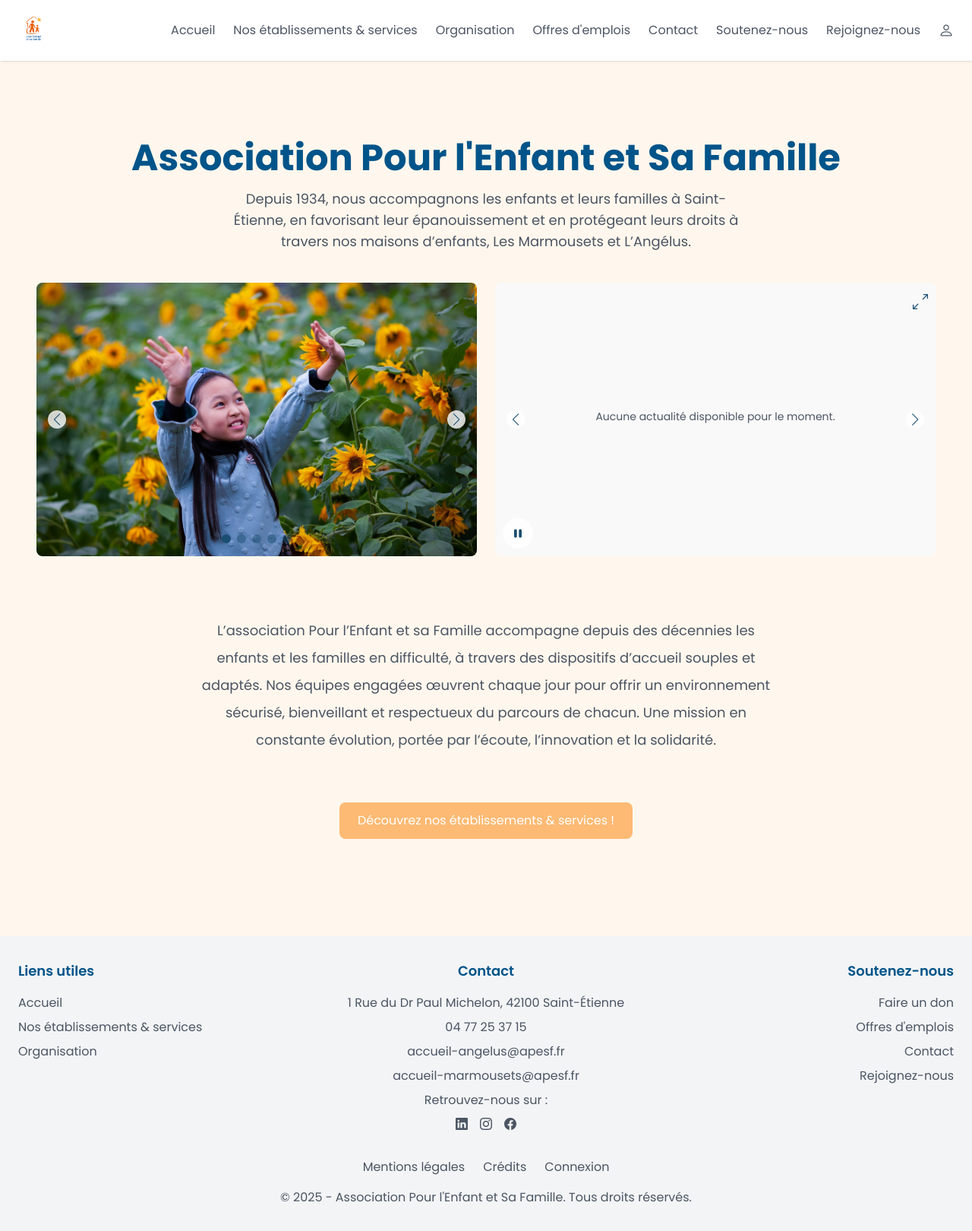
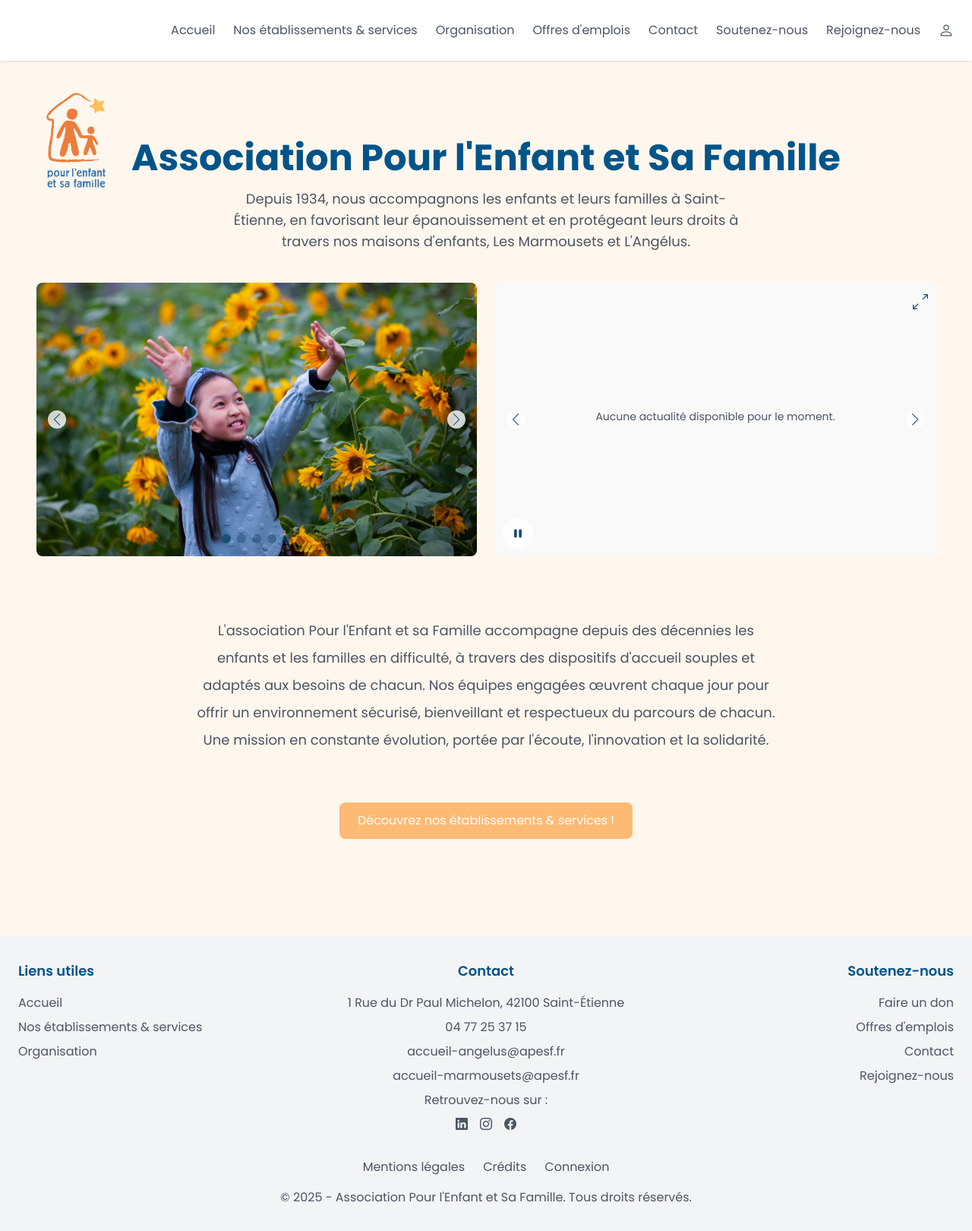
Before and after one commit to Potaaaaaaaaaaaato/apesf_site, a Django app: page / in a window 1280 px wide. Shown: the whole page at 76% size. Run offline with Django 4.2, Linux system fonts and the light colour scheme; data that the repository does not hold is empty; some libraries are stand-ins or nearby versions; grey boxes are pictures that could not be loaded.

Commit message:
fix: Correct meta description and alt text in accueil.html; update logo positioning in base.html; adjust dynamic flower styles

```diff
--- a/apesf/templates/accueil.html
+++ b/apesf/templates/accueil.html
@@ -3,7 +3,7 @@
 {% load tz %}
 {% block title %}Accueil{% endblock %}
 {% block extra_head %}
-    <meta name="description" content="Association Pour l'Enfant et Sa Famille, à Saint-Étienne depuis 1934. Nous accompagnons les enfants et leurs familles via nos maisons d’enfants, Les Marmousets et L’Angélus.">
+    <meta name="description" content="Association Pour l'Enfant et Sa Famille, à Saint-Étienne depuis 1934. Nous accompagnons les enfants et leurs familles via nos maisons d'enfants, Les Marmousets et L'Angélus.">
     <meta name="keywords" content="APESF, association, enfants, familles, Saint-Étienne, Marmousets, Angélus, protection enfance, accompagnement">
     <meta name="robots" content="index, follow">
     <meta name="author" content="Association Pour l'Enfant et Sa Famille">
@@ -18,8 +18,27 @@
     <link rel="stylesheet" href="https://cdn.jsdelivr.net/npm/bootstrap-icons@1.10.5/font/bootstrap-icons.css">
 {% endblock %}
 {% block content %}
-    <!-- Style personnalisé pour les carrousels, le modal et le bouton de pause -->
+    <!-- Style personnalisé pour les carrousels, le modal, le bouton de pause et le logo -->
     <style>
+        /* Style pour le logo de l'association (exclusif à la page d'accueil) */
+        .association-logo {
+            position: absolute;
+            top: 20px;
+            left: 20px;
+            z-index: 6;
+            pointer-events: none;
+            opacity: 0.8;
+            width: 150px;
+            height: auto;
+            transition: opacity 0.3s ease;
+        }
+
+        @media (max-width: 768px) {
+            .association-logo {
+                display: none; /* Masquer le logo sur mobile */
+            }
+        }
+
         /* Conteneurs des carrousels */
         .carousel-container, .news-carousel {
             position: relative;
@@ -332,6 +351,9 @@
         }
     </style>
 
+    <!-- Logo de l'association (exclusif à la page d'accueil) -->
+    <img src="{% static 'images/logo.png' %}" alt="Logo APESF" class="association-logo">
+
     <!-- Hero Section -->
     <section class="py-2 text-center">
         <div class="container mx-auto px-6">
@@ -339,7 +361,7 @@
                 Association Pour l'Enfant et Sa Famille
             </h1>
             <p class="text-lg text-neutral-600 mb-8 max-w-2xl mx-auto">
-                Depuis 1934, nous accompagnons les enfants et leurs familles à Saint-Étienne, en favorisant leur épanouissement et en protégeant leurs droits à travers nos maisons d’enfants, Les Marmousets et L’Angélus.
+                Depuis 1934, nous accompagnons les enfants et leurs familles à Saint-Étienne, en favorisant leur épanouissement et en protégeant leurs droits à travers nos maisons d'enfants, Les Marmousets et L'Angélus.
             </p>
         </div>
     </section>
@@ -370,7 +392,7 @@
                                 <img src="{% static 'images/carousel-image-3.jpg' %}" alt="Les Marmousets">
                             </div>
                             <div class="swiper-slide">
-                                <img src="{% static 'images/carousel-image-4.jpg' %}" alt="L’Angélus">
+                                <img src="{% static 'images/carousel-image-4.jpg' %}" alt="L'Angélus">
                             </div>
                             <div class="swiper-slide">
                                 <img src="{% static 'images/carousel-image-5.jpg' %}" alt="Soutien éducatif">
@@ -452,9 +474,9 @@
     <section class="py-8 text-center">
         <div class="container mx-auto px-6">
             <p class="text-lg text-neutral-600 leading-loose max-w-3xl mx-auto">
-                L’association Pour l’Enfant et sa Famille accompagne depuis des décennies les enfants et les familles en difficulté, à travers des dispositifs d’accueil souples et adaptés.
+                L'association Pour l'Enfant et sa Famille accompagne depuis des décennies les enfants et les familles en difficulté, à travers des dispositifs d'accueil souples et adaptés aux besoins de chacun.
                 Nos équipes engagées œuvrent chaque jour pour offrir un environnement sécurisé, bienveillant et respectueux du parcours de chacun.
-                Une mission en constante évolution, portée par l’écoute, l’innovation et la solidarité.
+                Une mission en constante évolution, portée par l'écoute, l'innovation et la solidarité.
             </p>
         </div>
     </section>
--- a/apesf/templates/base.html
+++ b/apesf/templates/base.html
@@ -39,6 +39,7 @@
             overflow: visible;
             margin: 0;
             padding: 0;
+            position: relative; /* Nécessaire pour le positionnement absolu des fleurs */
         }
 
         /* Ajuster le main pour éviter chevauchement avec la navbar */
@@ -92,29 +93,28 @@
         /* STYLES POUR LES FLEURS DYNAMIQUES */
         /* ======================== */
         .dynamic-flower {
-            position: fixed;
+            position: absolute; /* Changé de fixed à absolute */
             z-index: 5;
             pointer-events: none;
             opacity: 0.7;
             transition: opacity 0.3s ease;
-            width: 80px;
-            height: 80px;
+            width: 240px;  /* 80px × 3 = 240px */
+            height: 240px; /* 80px × 3 = 240px */
         }
 
         .dynamic-flower.top-left {
-            top: 100px;
+            top: 20px; /* Remonté de 180px à 100px */
             left: 20px;
         }
 
         .dynamic-flower.top-right {
-            top: 100px;
+            top: 20px; /* Remonté de 180px à 100px */
             right: 20px;
         }
 
         @media (max-width: 768px) {
             .dynamic-flower {
-                width: 60px;
-                height: 60px;
+                display: none; /* Masquer complètement les fleurs sur mobile */
             }
         }
     </style>
@@ -126,7 +126,7 @@
         <!-- Logo -->
         <div>
             <a href="{% url 'accueil' %}">
-                <img src="{% static 'images/logo.png' %}" alt="Logo APESF" class="h-12">
+                <img src="{% static 'images/logo_navbar.png' %}" alt="Logo APESF" class="h-12">
             </a>
         </div>
 
@@ -305,6 +305,8 @@
                 '{% static "images/fleurs/fleur1.png" %}',
                 '{% static "images/fleurs/fleur2.png" %}',
                 '{% static "images/fleurs/fleur3.png" %}',
+                '{% static "images/fleurs/fleur4.png" %}',
+                '{% static "images/fleurs/fleur5.png" %}',
             ];
 
             // Positions pour les fleurs (seulement haut gauche et haut droite)
@@ -334,7 +336,6 @@
                 flowerImg.src = flowers[flowerIndex];
                 flowerImg.alt = 'Fleur décorative';
                 flowerImg.className = `dynamic-flower ${position}`;
-                // Pas de rotation - les fleurs gardent leur orientation d'origine
 
                 document.body.appendChild(flowerImg);
             });
--- a/apesf/views.py
+++ b/apesf/views.py
@@ -721,7 +721,7 @@ def gerer_fichier_arborescence(request):
     else:
         form = ArborescenceFileForm(instance=arborescence)
 
-    return render(request, 'gerer-fichier-arborescence.html', {
+    return render(request, 'gerer_fichier_arborescence.html', {
         'form': form,
         'arborescence': arborescence
     })
```
Also changed, not shown: 2 other files.
